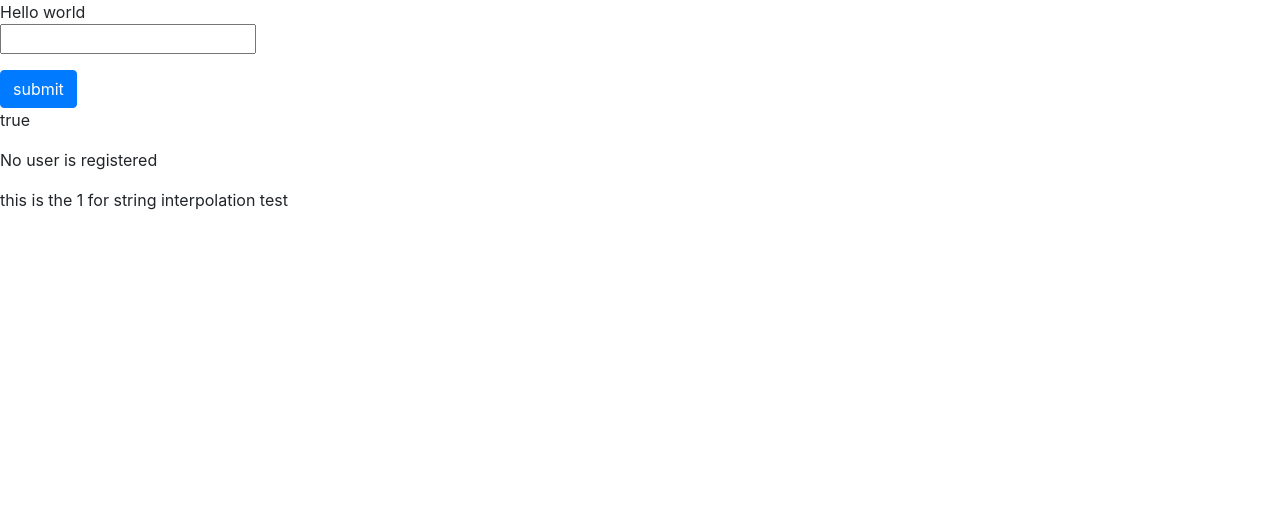
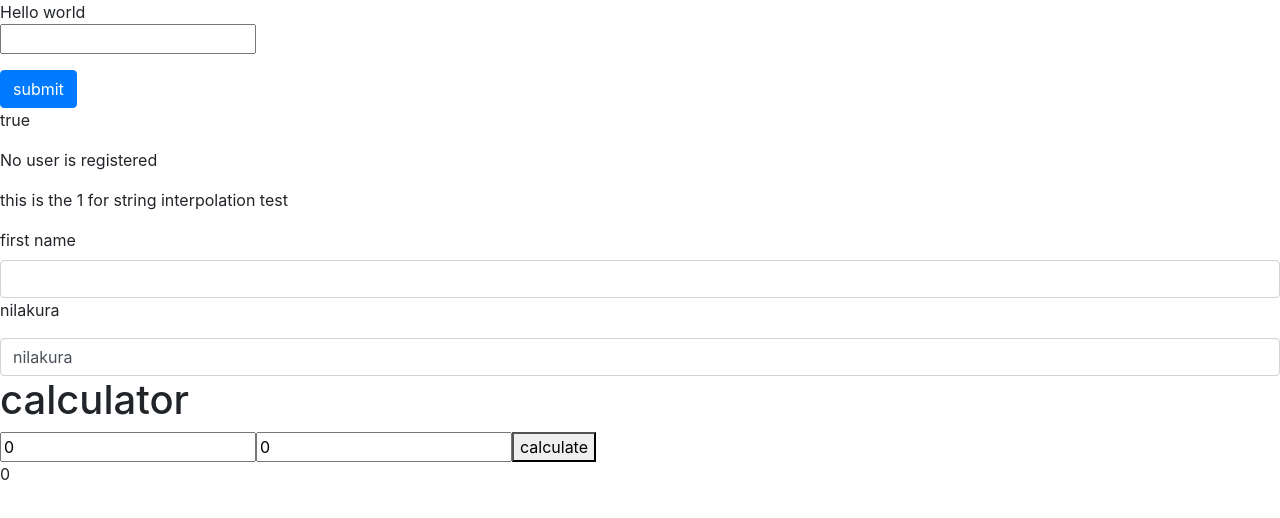
Before and after one commit to malinduruwanthamuthumala/angular-udemy-course, an Angular app: page / in a window 1280 px wide. Shown: the top 518 px of the page. Built offline with nearby package versions, Linux system fonts and the light colour scheme.

Commit message:
two way data binding

```diff
--- a/src/app/app.component.html
+++ b/src/app/app.component.html
@@ -6,4 +6,15 @@ onCreateServer()">submit</button>
 <p [innerText]="allowtosubmit "></p>
 <p>{{usercreation}}</p>
 <app-test></app-test>
+<label for="">first name</label>
+<input type="text" class="form-control" (input)="onUpdate($event)">
+<p>{{fname}}</p>
+<input type="text" class="form-control" [(ngModel)]="fname">
+
+<h1>calculator</h1>
+<input type="number" [(ngModel)]="num1">
+<input type="number" [(ngModel)]="num2">
+<button (click)="calculate()">calculate</button>
+<p>{{total}}</p>
+
 <router-outlet></router-outlet>
--- a/src/app/app.component.ts
+++ b/src/app/app.component.ts
@@ -8,8 +8,12 @@ import { Component ,OnInit} from '@angular/core';
 export class AppComponent {
 name='';
 usercreation="No user is registered";
+fname="nilakura";
+allowtosubmit=false;
+num1=0;
+num2=0;
+total=0;
 
-allowtosubmit=false;
 constructor(){
   setTimeout(()=>{
     this.allowtosubmit=true;
@@ -23,4 +27,11 @@ ngOnInit(){
 onCreateServer(){
   this.usercreation="user is created";
 }
+onUpdate(event: Event){
+this.fname=(<HTMLInputElement>event.target).value;
 }
+calculate(){
+ this.total=this.num1+this.num2;
+
+}
+}
```
